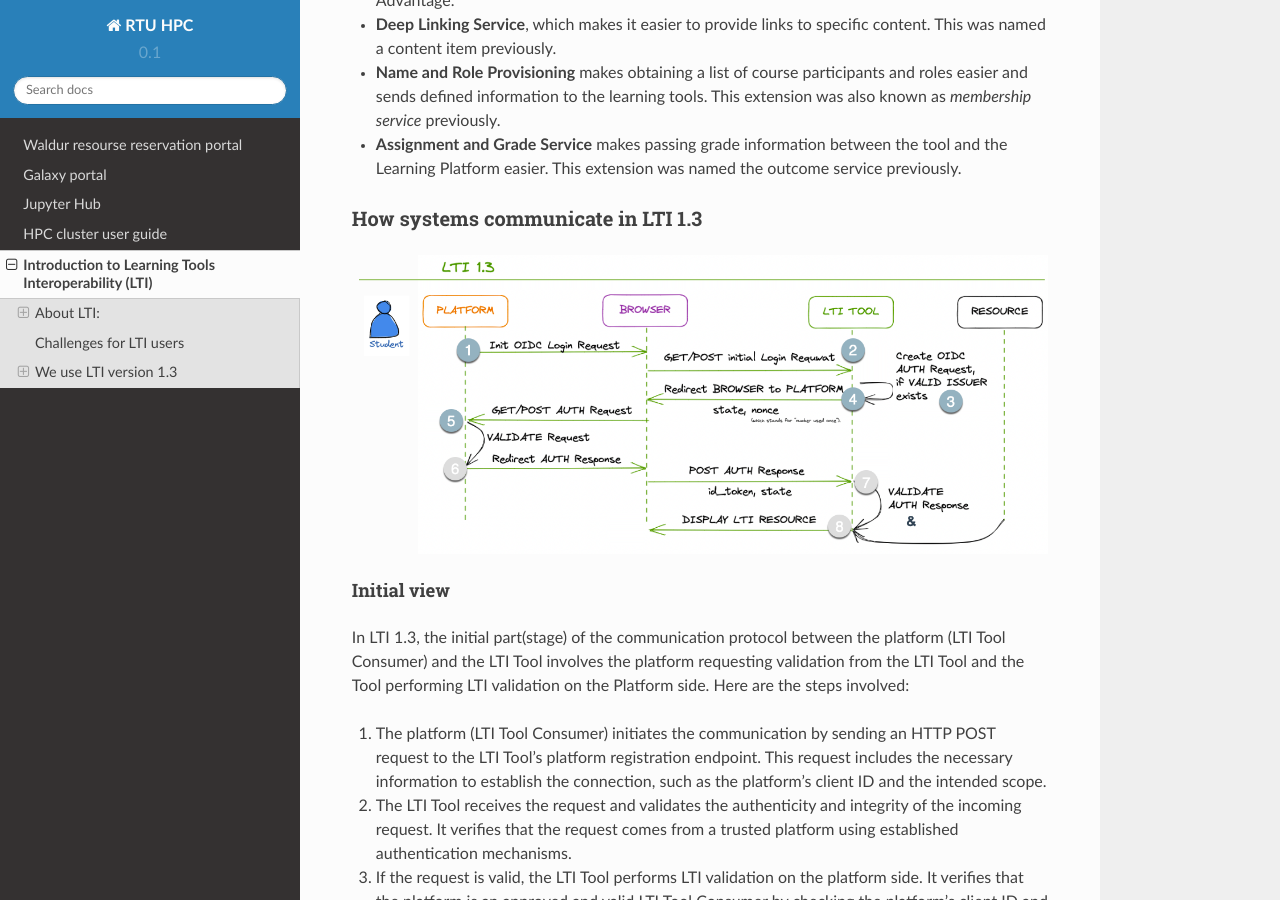
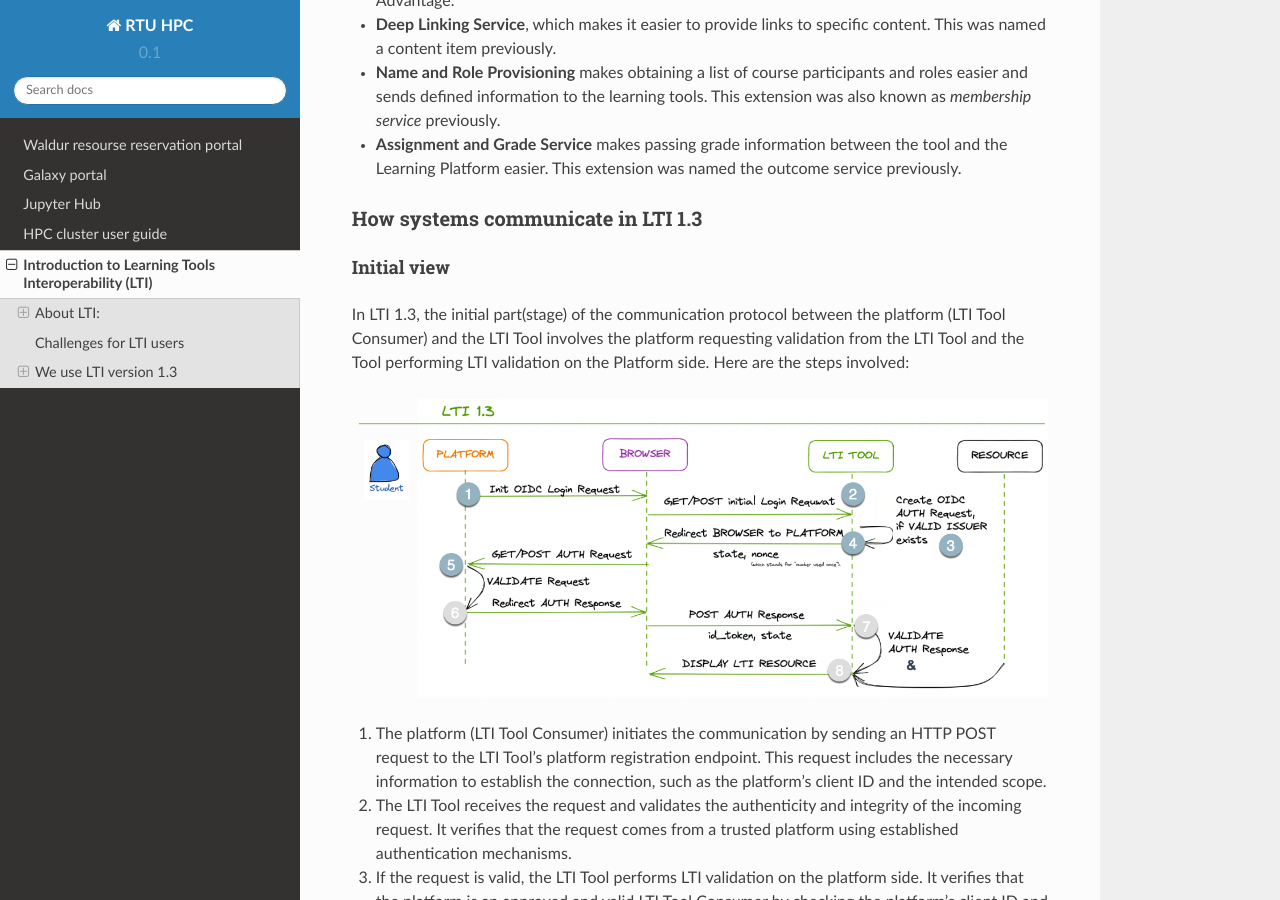
Before and after one commit to rtuhpc/hpc-platform, a Sphinx documentation site: the page built from doc/lti.md, in a window 1280 px wide and 900 px high, scrolled down 4509 px. Built offline with Sphinx 7.4.7 and the Read the Docs theme 2.0.0, drawn with Linux system fonts in a browser that asks for light colours.

Commit message:
Update lti.md

```diff
--- a/doc/lti.md
+++ b/doc/lti.md
@@ -79,11 +79,11 @@ LTI 1.3 improves existing services by allowing new extensions to be layered on t
 
 ### How systems communicate in LTI 1.3
 
-![](./images/lti-06.png)
-
 #### Initial view
 
 In LTI 1.3, the initial part(stage) of the communication protocol between the platform (LTI Tool Consumer) and the LTI Tool involves the platform requesting validation from the LTI Tool and the Tool performing LTI validation on the Platform side. Here are the steps involved:
+
+![](./images/lti-06.png)
 
 1. The platform (LTI Tool Consumer) initiates the communication by sending an HTTP POST request to the LTI Tool's platform registration endpoint. This request includes the necessary information to establish the connection, such as the platform's client ID and the intended scope.
 
```
